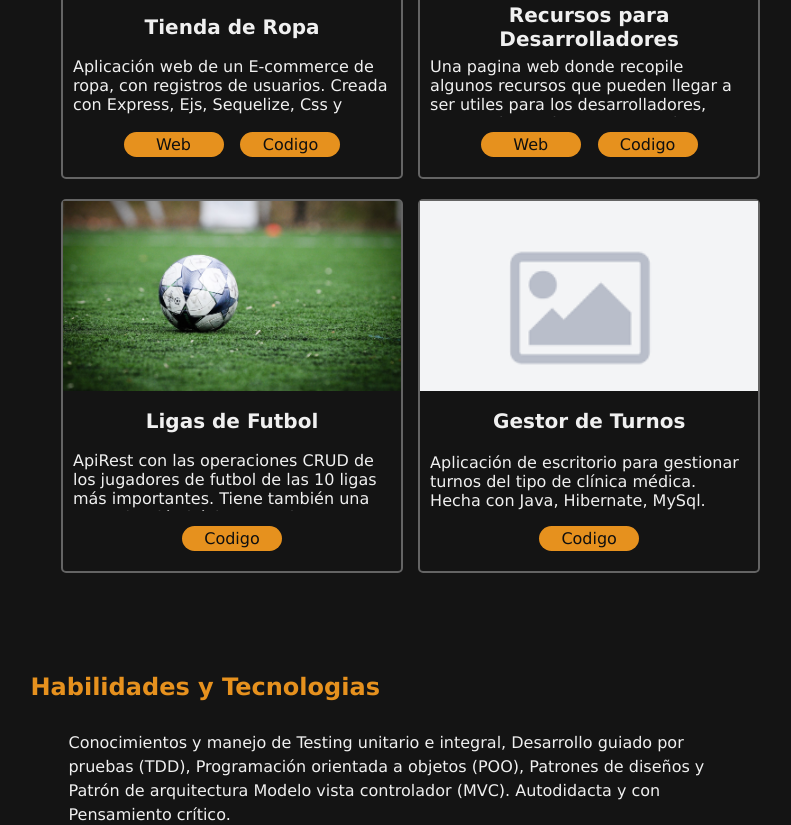
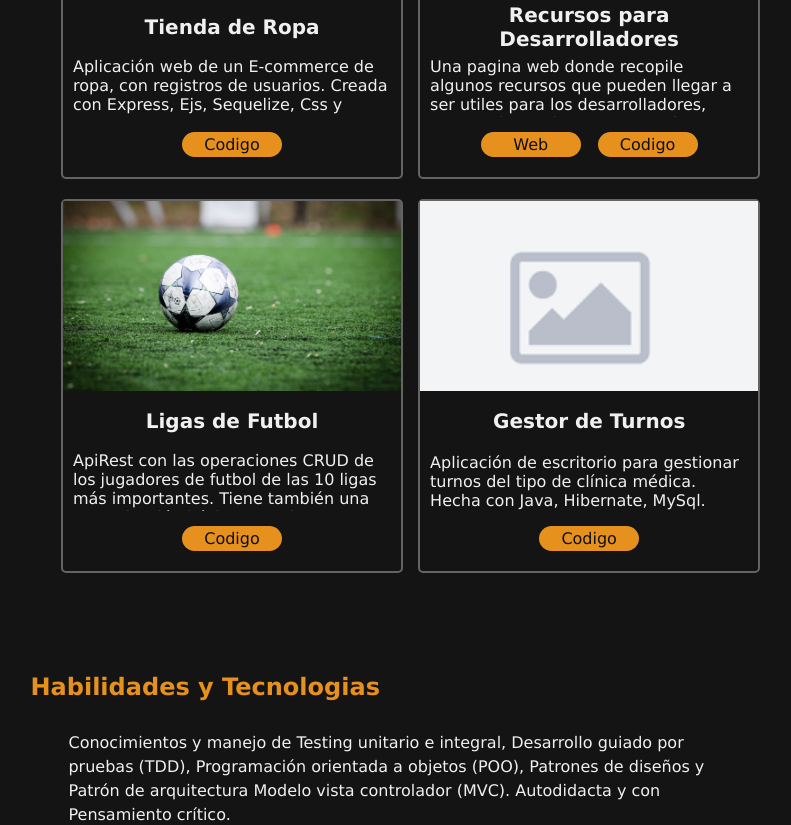
Before and after one commit to JSuggu/portfolio, a plain HTML site: page index.html in a window 1280 px wide. Shown: the part 1341-2166 px from the top of the page, without its empty margins (223-1014 px from the left). Drawn offline with Linux system fonts and the light colour scheme.

Commit message:
clothing store url deleted

```diff
--- a/index.html
+++ b/index.html
@@ -76,7 +76,6 @@
                                 </p>
                             </section>
                             <section class="page">
-                                <a href="https://clothing-store-ssr.onrender.com" target="_blank">Web</a>
                                 <a href="https://github.com/JSuggu/clothing-store-ssr" target="_blank">Codigo</a>
                             </section>
                         </div>
```
